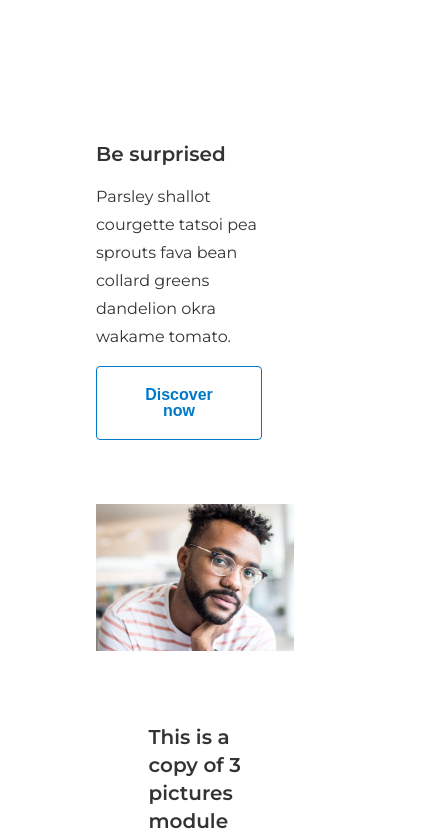
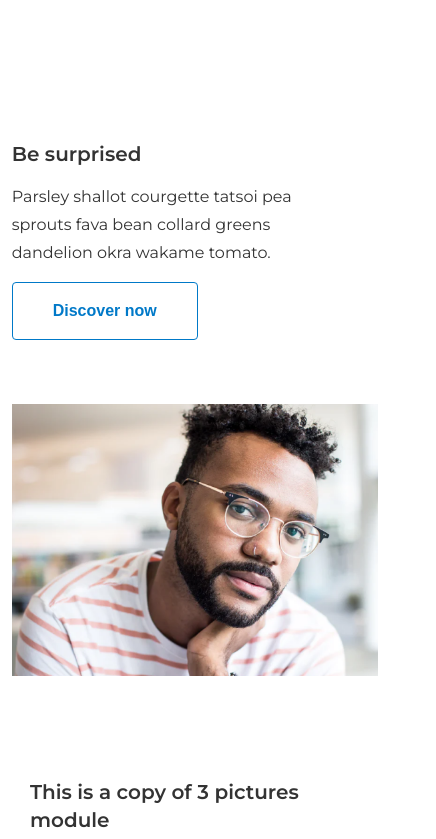
Before and after one commit to aliev008/ak-project, a React (Create React App) app: page / in a window 390 px wide. Shown: the top 839 px of the page, 436 px wide, since content can reach past the window. Built offline with nearby package versions, Linux system fonts and the light colour scheme.

Commit message:
fix: added some css rules for responsiveness

```diff
--- a/src/components/onePictureBlock/style.module.scss
+++ b/src/components/onePictureBlock/style.module.scss
@@ -1,7 +1,6 @@
 .one_picture_block {
   display: flex;
   flex-wrap: wrap;
-  padding: 0 9.6rem;
 
   .one_picture_block__left {
     max-width: 34.4rem;
@@ -48,13 +47,15 @@
 
 }
 
-@media (max-width: 1115px) {
+@media (max-width: 923px) {
   .one_picture_block {
-    justify-content: center;
-    align-items: center;
+    .one_picture_block__left {
+      padding: 0 3%;
+      margin-bottom: 4em;
+    }
 
-    .one_picture_block__left {
-      margin-bottom: 4em;
+    .one_picture_block__right {
+      padding: 0 3%;
     }
   }
 
--- a/src/components/threePicturesBlock/style.module.scss
+++ b/src/components/threePicturesBlock/style.module.scss
@@ -1,9 +1,3 @@
-$breakpoint_xxl: 1200px;
-$breakpoint_xl: 1024px;
-$breakpoint_md: 767px;
-$breakpoint_sm: 576px;
-
-
 .three_picture_block {
   display: flex;
   flex-direction: column;
@@ -17,6 +11,10 @@ $breakpoint_sm: 576px;
     flex-wrap: wrap;
     gap: 1rem;
     margin-top: 3.3rem;
+
+    .three_picture_block__header {
+      width: 100%;
+    }
     img {
       display: block;
       object-fit: contain;
@@ -32,14 +30,17 @@ $breakpoint_sm: 576px;
   }
 }
 
-@media (max-width: 1090px) {
-  .three_picture_block__images {
-    // flex-direction: column;
+@media (max-width: 1115px) {
+  .three_picture_block {
+    padding: 3rem;
+  }
+  // .three_picture_block__images {
+  //   // flex-direction: column;
 
-    img {
-      // margin-bottom: 2rem;
-      // flex-grow: 1;
-    }
-  }
+  //   img {
+  //     // margin-bottom: 2rem;
+  //     // flex-grow: 1;
+  //   }
+  // }
 
 }
```
